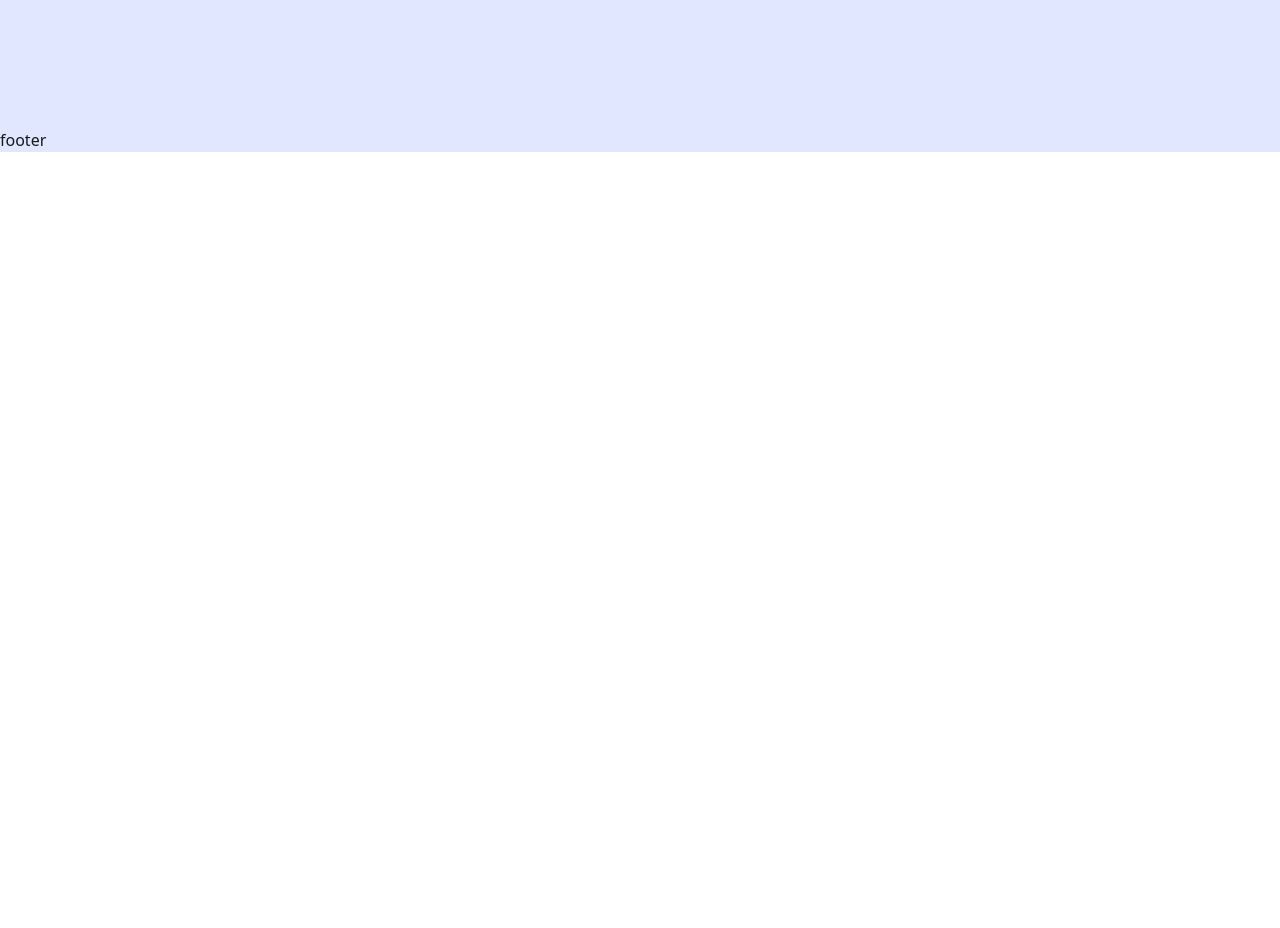
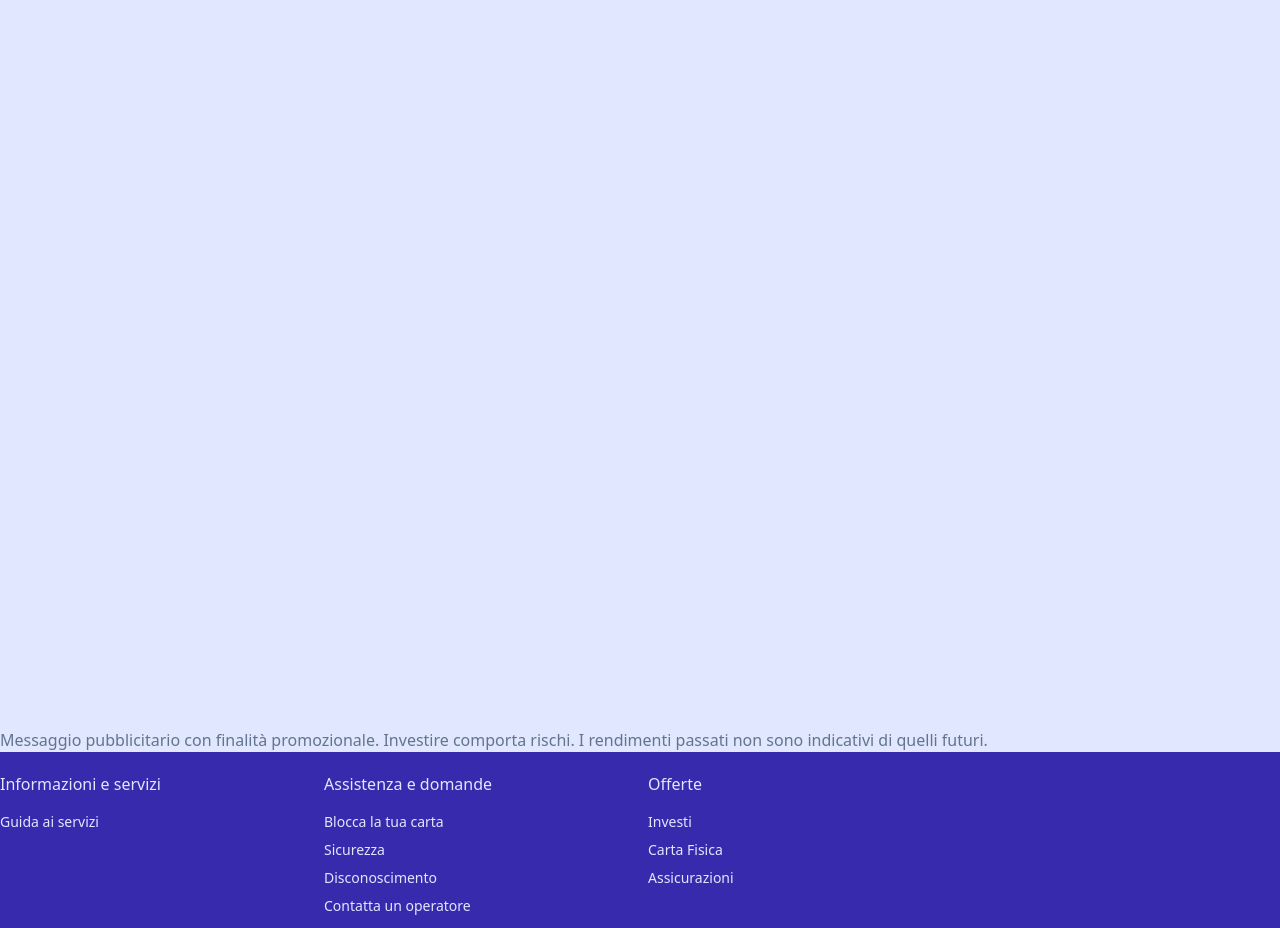
Before and after one commit to federicodececco/finanza-progetto-front, a React (Vite) app: page / in a window 1280 px wide. Shown: the part 2360-3288 px from the top of the page. Before the commit the page ends 2512 px from the top, so only its background shows below. Built offline with nearby package versions, Linux system fonts and the light colour scheme; no server answers.

Commit message:
add:footer

```diff
--- a/src/components/Footer.jsx
+++ b/src/components/Footer.jsx
@@ -1,3 +1,61 @@
 export default function Footer() {
-  return <footer>footer</footer>;
+  return (
+    <>
+      <section className='relative h-screen'>
+        <div className='absolute bottom-0'>
+          <div className='container mx-auto'>
+            <h1 className='text-slate-500'>
+              Messaggio pubblicitario con finalità promozionale. Investire
+              comporta rischi. I rendimenti passati non sono indicativi di
+              quelli futuri.
+            </h1>
+          </div>
+          <div className='w-screen bg-indigo-800 py-2 text-indigo-100'>
+            <footer className='container mx-auto grid grid-cols-4 gap-4'>
+              <div className='col-span-1'>
+                <h1 className='py-3'> Informazioni e servizi</h1>
+                <ul>
+                  <li className='py-1 text-sm transition-colors hover:text-white'>
+                    <a href=''> Guida ai servizi</a>
+                  </li>
+                </ul>
+              </div>
+              <div className='col-span-1'>
+                <h1 className='py-3'>Assistenza e domande</h1>
+                <ul>
+                  <li className='py-1 text-sm transition-colors hover:text-white'>
+                    <a href=''> Blocca la tua carta</a>
+                  </li>
+                  <li className='py-1 text-sm transition-colors hover:text-white'>
+                    <a href=''>Sicurezza</a>
+                  </li>
+                  <li className='py-1 text-sm transition-colors hover:text-white'>
+                    <a href=''>Disconoscimento</a>
+                  </li>
+                  <li className='py-1 text-sm transition-colors hover:text-white'>
+                    <a href=''>Contatta un operatore</a>
+                  </li>
+                </ul>
+              </div>
+              <div className='col-span-1'>
+                <h1 className='py-3'>Offerte</h1>
+                <ul>
+                  <li className='py-1 text-sm transition-colors hover:text-white'>
+                    <a href=''> Investi</a>
+                  </li>
+                  <li className='py-1 text-sm transition-colors hover:text-white'>
+                    <a href=''>Carta Fisica</a>
+                  </li>
+                  <li className='py-1 text-sm transition-colors hover:text-white'>
+                    <a href=''>Assicurazioni</a>
+                  </li>
+                </ul>
+              </div>
+              <div className='col-span-1'></div>
+            </footer>
+          </div>
+        </div>
+      </section>
+    </>
+  )
 }
--- a/src/layouts/DefaultLayout.jsx
+++ b/src/layouts/DefaultLayout.jsx
@@ -4,7 +4,7 @@ import Footer from '../components/Footer'
 
 export default function DefaultLayout() {
   return (
-    <div className='flex min-h-screen flex-col bg-indigo-100'>
+    <div className='flex flex-col bg-indigo-100'>
       <Header></Header>
       <main className='flex-1'>
         <Outlet></Outlet>
--- a/src/pages/HomePage.jsx
+++ b/src/pages/HomePage.jsx
@@ -36,7 +36,7 @@ export default function HomePage() {
             </h1>
           </div>
         </div>
-        {/* section 1 */}
+        {/* card section */}
         <div className='h-screen bg-red-100'>
           <div className='relative mx-auto max-w-5xl'>
             <Hero></Hero>
```
